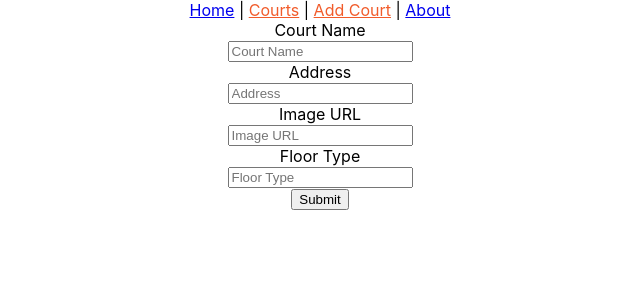
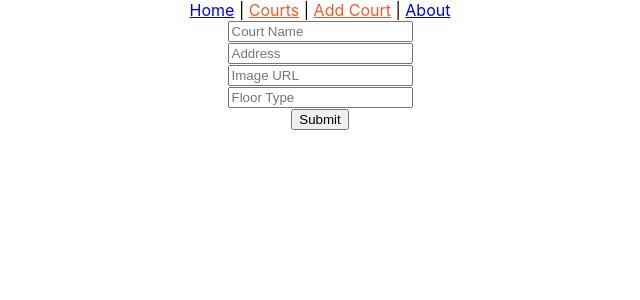
Before and after one commit to ch2isk4kos/final-project-front-end, a React (Create React App) app: page /courts/new in a window 1280 px wide. Shown: the top 300 px of the page, without its empty margins (320-960 px from the left). Built offline with nearby package versions, Linux system fonts and the light colour scheme; no server answers.

Commit message:
restructured JSX

```diff
--- a/src/components/CourtForm.js
+++ b/src/components/CourtForm.js
@@ -23,7 +23,7 @@ class CourtForm extends React.Component {
         return(
         <div>
         <form>
-            <label>Court Name</label><br></br>
+
             <input
                 type="input"
                 name="name"
@@ -31,7 +31,7 @@ class CourtForm extends React.Component {
                 value={this.state.name}
                 onChange={this.handleOnChange}
             /><br></br>
-            <label>Address</label><br></br>
+
             <input
                 type="input"
                 name="address"
@@ -40,7 +40,6 @@ class CourtForm extends React.Component {
                 onChange={this.handleOnChange}
             /><br></br>
 
-            <label>Image URL</label><br></br>
             <input
                 type="input"
                 name="img_url"
@@ -49,7 +48,6 @@ class CourtForm extends React.Component {
                 onChange={this.handleOnChange}
             /><br></br>
 
-            <label>Floor Type</label><br></br>
             <input
                 type="input"
                 name="floor_type"
```
